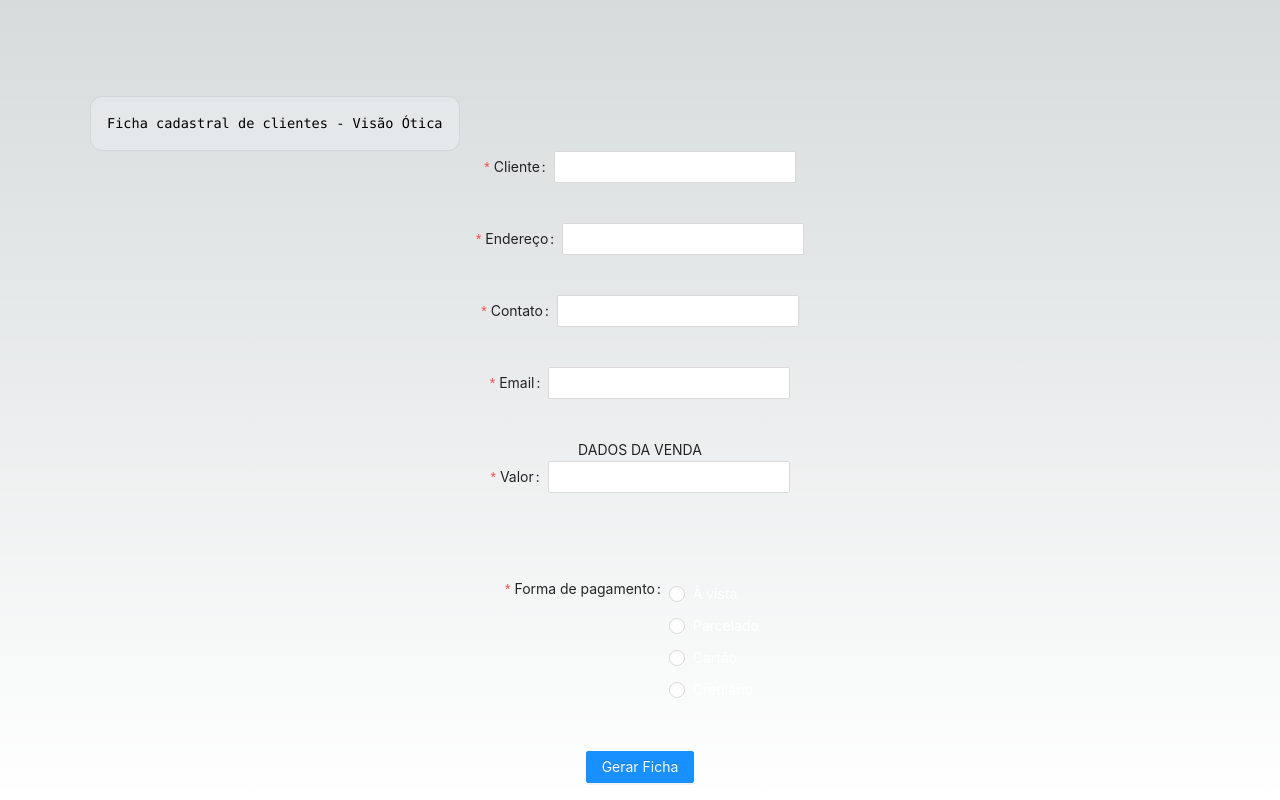
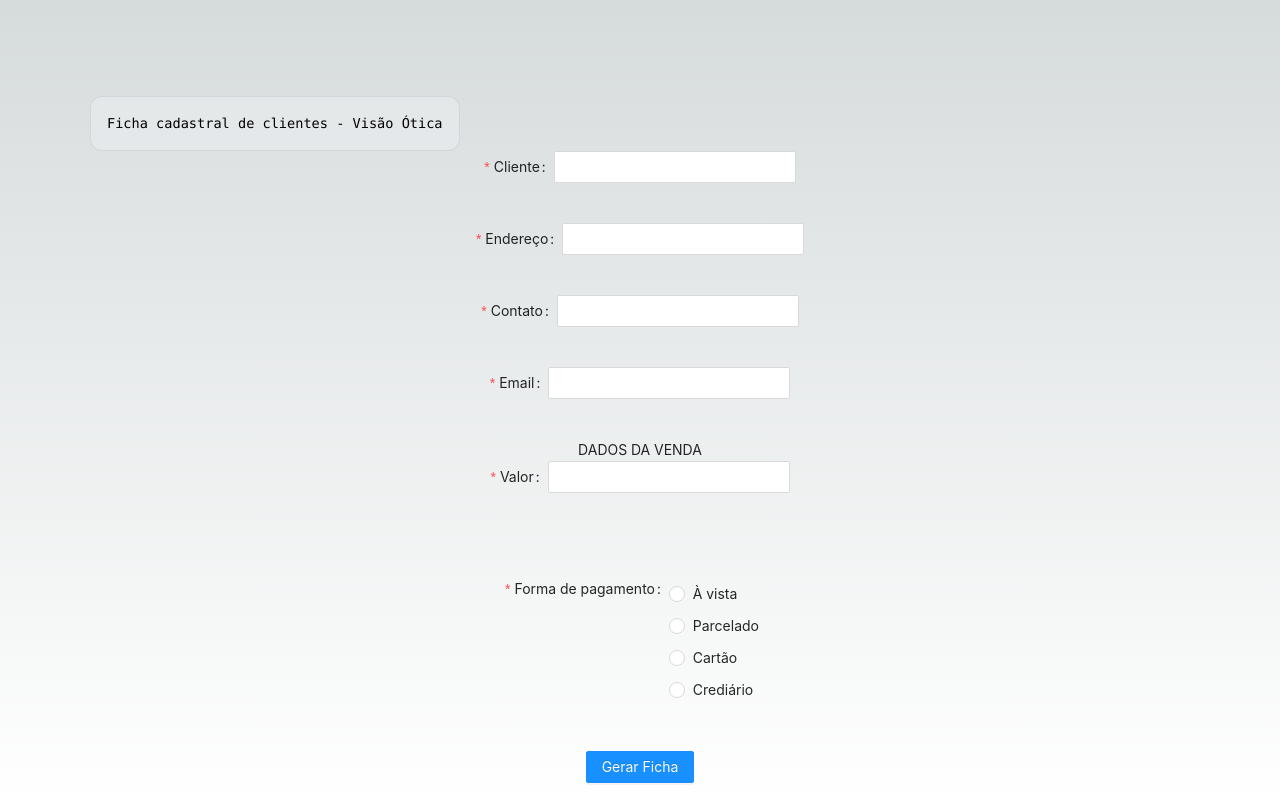
Before and after one commit to srcmarcelo/visao-otica-web, a Next.js app: page / in a window 1280 px wide. Built offline with nearby package versions, Linux system fonts and the light colour scheme.

Commit message:
removing dark mode

```diff
--- a/components/RegistrationForm/index.jsx
+++ b/components/RegistrationForm/index.jsx
@@ -28,7 +28,6 @@ export default function RegistrationForm() {
         alignItems: 'center',
         marginBottom: '40px',
         width: '80%',
-        color: 'white',
       }}
       rules={[
         {
@@ -73,7 +72,6 @@ export default function RegistrationForm() {
           alignItems: 'center',
           margin: '40px',
           width: '80%',
-          color: 'white',
         }}
       >
         <Radio.Group
@@ -81,21 +79,20 @@ export default function RegistrationForm() {
             display: 'flex',
             flexDirection: 'column',
             paddingTop: '10px',
-            color: 'white',
           }}
         >
-          <Radio style={{ marginBottom: '10px', color: 'white' }} value={1}>
+          <Radio style={{ marginBottom: '10px' }} value={1}>
             {' À vista'}
           </Radio>
-          <Radio style={{ marginBottom: '10px', color: 'white' }} value={2}>
+          <Radio style={{ marginBottom: '10px' }} value={2}>
             {' '}
             Parcelado
           </Radio>
-          <Radio style={{ marginBottom: '10px', color: 'white' }} value={3}>
+          <Radio style={{ marginBottom: '10px' }} value={3}>
             {' '}
             Cartão
           </Radio>
-          <Radio style={{ marginBottom: '10px', color: 'white' }} value={4}>
+          <Radio style={{ marginBottom: '10px' }} value={4}>
             {' '}
             Crediário
           </Radio>
--- a/src/styles/globals.css
+++ b/src/styles/globals.css
@@ -40,39 +40,6 @@
   --card-border-rgb: 131, 134, 135;
 }
 
-@media (prefers-color-scheme: dark) {
-  :root {
-    --foreground-rgb: 255, 255, 255;
-    --background-start-rgb: 0, 0, 0;
-    --background-end-rgb: 0, 0, 0;
-
-    --primary-glow: radial-gradient(rgba(1, 65, 255, 0.4), rgba(1, 65, 255, 0));
-    --secondary-glow: linear-gradient(
-      to bottom right,
-      rgba(1, 65, 255, 0),
-      rgba(1, 65, 255, 0),
-      rgba(1, 65, 255, 0.3)
-    );
-
-    --tile-start-rgb: 2, 13, 46;
-    --tile-end-rgb: 2, 5, 19;
-    --tile-border: conic-gradient(
-      #ffffff80,
-      #ffffff40,
-      #ffffff30,
-      #ffffff20,
-      #ffffff10,
-      #ffffff10,
-      #ffffff80
-    );
-
-    --callout-rgb: 20, 20, 20;
-    --callout-border-rgb: 108, 108, 108;
-    --card-rgb: 100, 100, 100;
-    --card-border-rgb: 200, 200, 200;
-  }
-}
-
 * {
   box-sizing: border-box;
   padding: 0;
@@ -99,9 +66,3 @@ a {
   color: inherit;
   text-decoration: none;
 }
-
-@media (prefers-color-scheme: dark) {
-  html {
-    color-scheme: dark;
-  }
-}
```
